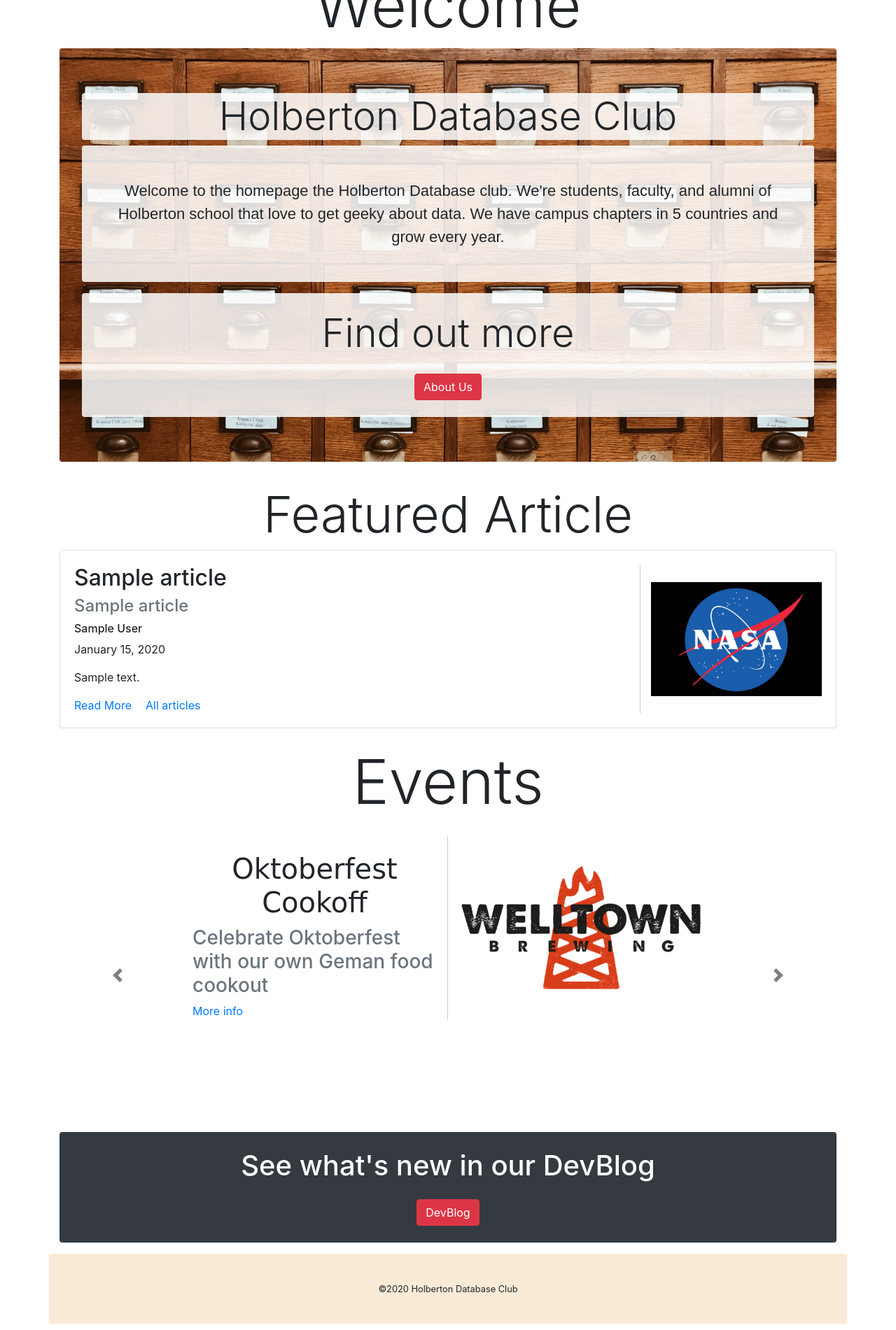
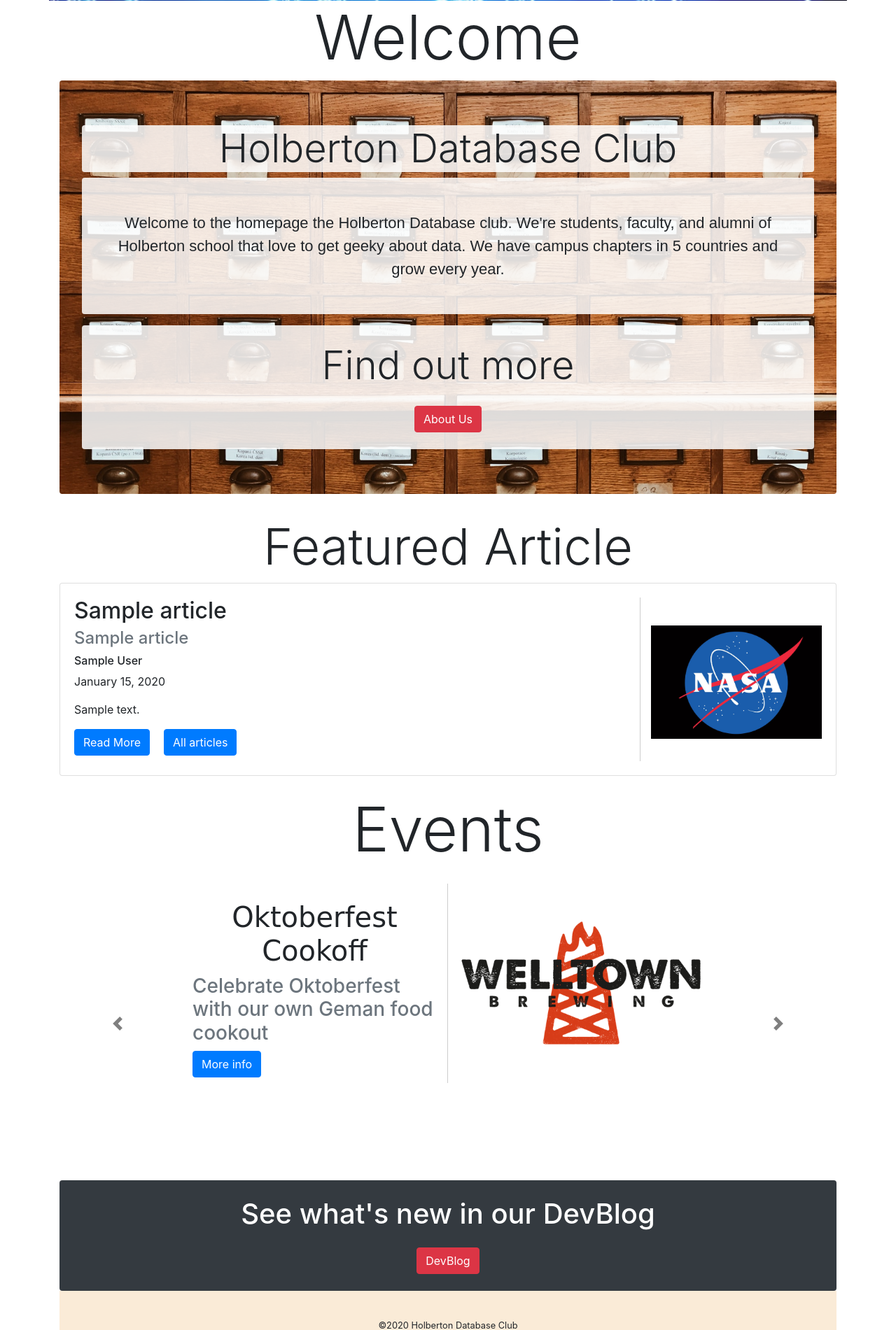
Before and after one commit to ihavemadefire/HDBC, a Flask app: page / in a window 1280 px wide. Shown: the part 637-2538 px from the top of the page at 70% size. Run offline with Flask 2, Linux system fonts and the light colour scheme; tables that the repository leaves empty hold one stand-in row (values such as "Sample post"); parts of the project's set-up code (start-up, migrations or seed data) failed here and were passed over; some libraries are stand-ins or nearby versions; some web fonts are replaced.

Commit message:
Style changes to clean up look

```diff
--- a/web_app/templates/articles.html
+++ b/web_app/templates/articles.html
@@ -6,14 +6,14 @@
     <div class="card mb-4">
         <div class="card-body">
             <div class="row">
-                <div class="col-9" style="border-right: 1px solid #ccc;">
+                <div class="col-md-9" style="border-right: 1px solid #ccc;">
                     <h2 class="card-title">{{i.title}}</h2>
                     <h4 class="text-muted card-subtitle mb-2">{{i.subtitle}}</h4>
                     <h6>{{i.author}}</h6>
                     <p>{{i.date}}</p>
-                    <p class="card-text">{{i.summary}}</p><a class="card-link" href="{{url_for('article', n = i.article_id)}}">Read More</a>
+                    <p class="card-text">{{i.summary}}</p><a class="btn btn-primary mb-2 card-link" href="{{url_for('article', n = i.article_id)}}">Read More</a>
                 </div>
-                <div class="col-3 justify-content-center align-self-center">
+                <div class="col-md-3 justify-content-center align-self-center">
                     <img class="img-fluid align-self-center" src="{{url_for('static',filename='img/{}.jpg'.format(i.article_id))}}" alt="">
                 </div>
             </div>
--- a/web_app/templates/base.html
+++ b/web_app/templates/base.html
@@ -27,9 +27,9 @@
                 </div>
             </div>
         </nav>
-    <div class="container d-lg-flex justify-content-center align-items-center justify-content-lg-center align-items-lg-center" style="background: url(&quot;static/img/database-770x481.jpeg&quot;) no-repeat;filter: blur(0px);background-size: cover;">
-        <section style="margin: 25px;"><img class="d-lg-flex justify-content-lg-center mx-auto" src="static/img/DB_club_small.png" style="padding: 0px;border-radius: 300px;box-shadow: 4px 4px 9px 4px rgb(0,25,88), -4px -4px 9px 4px rgb(0,25,88);"></section>
-    </div>
+        <div class="w-100">
+            <img class="img-fluid w-100" src="static/img/g1448.png">
+        </div>
 
     {% block content %}{% endblock %}
     <footer class="text-center d-flex align-items-center justify-content-center">
--- a/web_app/templates/index.html
+++ b/web_app/templates/index.html
@@ -1,6 +1,6 @@
 {% extends "base.html" %}
 {% block content %}
-<dir class="container">
+<div class="container">
     <section id="welcome">
         <article class="d-flex d-xl-flex flex-column justify-content-xl-center">
             <h1 class="display-2 text-center">Welcome</h1>
@@ -23,15 +23,15 @@
             <div class="card mb-4">
                 <div class="card-body">
                     <div class="row">
-                        <div class="col-9" style="border-right: 1px solid #ccc;">
+                        <div class="col-md-9" style="border-right: 1px solid #ccc;">
                             <h2 class="card-title">{{fa.title}}</h2>
                             <h4 class="text-muted card-subtitle mb-2">{{fa.subtitle}}</h4>
                             <h6>{{fa.author}} </h6>
                             <p>{{fa.date.strftime('%B %d, %Y')}}</p>
                             <p class="card-text">{{fa.summary}}</p>
-                            <a class="card-link" href="{{url_for('article', n=1)}}">Read More</a><a class="card-link" href="{{url_for('articles')}}">All articles</a>
+                            <a class="btn btn-primary mb-2 card-link" href="{{url_for('article', n=1)}}">Read More</a><a class="btn btn-primary mb-2 card-link" href="{{url_for('articles')}}">All articles</a>
                         </div>
-                        <div class="col-3 justify-content-center align-self-center">
+                        <div class="col-md-3 mt-md-2 justify-content-center align-self-center">
                             <img class="img-fluid align-self-center" src="{{url_for('static',filename='img/1.jpg')}}" alt="">
                         </div>
                     </div>
@@ -46,12 +46,12 @@
               <div class="carousel-item active">
                 <div class="row">
                     <div class="col-2"></div>
-                    <div class="col-4" style="border-right: 1px solid #ccc;">
+                    <div class="col-md-4" style="border-right: 1px solid #ccc;">
                         <h1 class="oktober mt-4 mb-3 text-center">Oktoberfest Cookoff</h1>
                         <h3 class="text-muted card-subtitle mb-2">Celebrate Oktoberfest with our own Geman food cookout</h3>
-                        <a class="card-link" href="{{url_for('events')}}">More info</a>
+                        <a class="btn btn-primary mb-2 card-link" href="{{url_for('events')}}">More info</a>
                     </div>
-                    <div class="col-4 justify-content-center align-self-center">
+                    <div class="col-md-4 justify-content-center align-self-center">
                         <img class="img-fluid align-self-center" src="{{url_for('static',filename='img/welltown.png')}}" alt="">
                     </div>
                     <div class="col-2"></div>
@@ -60,12 +60,12 @@
               <div class="carousel-item">
                 <div class="row">
                     <div class="col-2"></div>
-                    <div class="col-4" style="border-right: 1px solid #ccc;">
+                    <div class="col-md-4" style="border-right: 1px solid #ccc;">
                         <h1 class="franks mt-4 mb-3 text-center">Halloween on Wooster</h1>
                         <h3 class="text-muted card-subtitle mb-2">Get spooky at Frank Pepe's in New Haven</h3>
-                        <a class="card-link" href="{{url_for('events')}}">More info</a>
+                        <a class="card-link btn btn-primary mb-2" href="{{url_for('events')}}">More info</a>
                     </div>
-                    <div class="col-4 justify-content-center align-self-center">
+                    <div class="col-md-4 justify-content-center align-self-center">
                         <img class="img-fluid height align-self-center" src="{{url_for('static',filename='img/Pepe.jpg')}}" alt="">
                     </div>
                     <div class="col-2"></div>
@@ -74,13 +74,13 @@
               <div class="carousel-item">
                 <div class="row">
                     <div class="col-2"></div>
-                    <div class="col-4" style="border-right: 1px solid #ccc;">
+                    <div class="col-md-4" style="border-right: 1px solid #ccc;">
                         <h1 class="mt-4 text-center">Winter Mini-conference</h1>
                         <h3 class="text-muted card-subtitle mb-2">Presentation of Articles for the year</h3>
-                        <a class="card-link" href="{{url_for('events')}}">More info</a>
+                        <a class="card-link btn btn-primary mb-2" href="{{url_for('events')}}">More info</a>
                     </div>
-                    <div class="col-4 justify-content-center align-self-center">
-                        <img class="img-fluid align-self-center" src="{{url_for('static',filename='img/DB_club_small.png')}}" alt="">
+                    <div class="col-md-4 justify-content-center align-self-center">
+                        <img style="object-fit: fill;" class="img-fluid align-self-center" src="{{url_for('static',filename='img/DB_club_small.png')}}" alt="">
                     </div>
                     <div class="col-2"></div>
                 </div>
```
Also changed, not shown: web_app/templates/about.html (+9 -4 lines), web_app/templates/events.html (+9 -9 lines), web_app/static/css/style.css (line endings or trailing spaces), web_app/static/img/g1448.png (added), web_app/static/img/logo_round.png (added).
